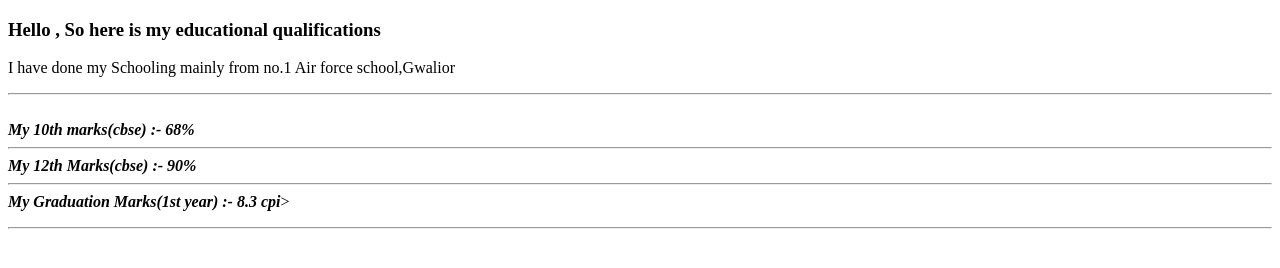
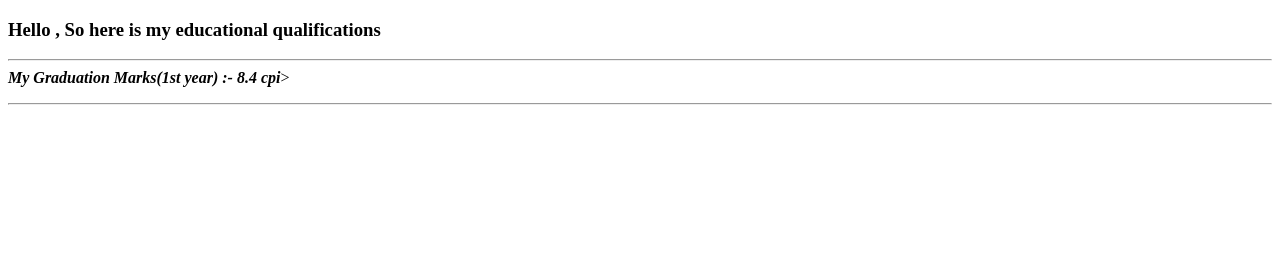
Before and after one commit to Shri-shti/cv-site-repo, a plain HTML site: page education.html in a window 1280 px wide. Drawn offline with Linux system fonts and the light colour scheme.

Commit message:
Update education.html

```diff
--- a/education.html
+++ b/education.html
@@ -8,7 +8,7 @@
 </head>
 <body>
     <h3>Hello , So here is my educational qualifications</h3>
-    <p>I have done my Schooling mainly from no.1 Air force school,Gwalior <hr> <br><i><b>My 10th marks(cbse) :- 68%</b></i><br><hr><i><b>My 12th Marks(cbse) :- 90% </b></i><br><hr><b><i>My Graduation Marks(1st year) :- 8.3 cpi</i></b>></p><hr>
+    <hr><b><i>My Graduation Marks(1st year) :- 8.4 cpi</i></b>></p><hr>
 
 </body>
 </html>
```
